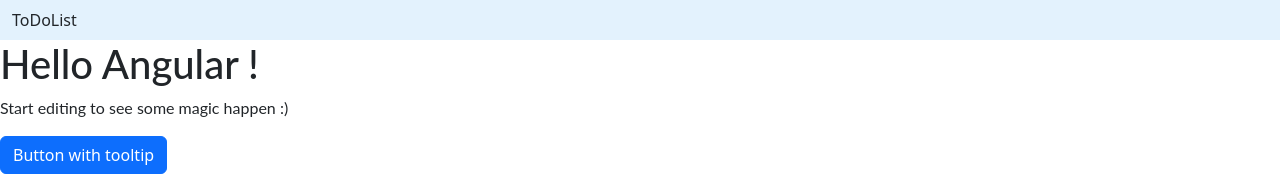
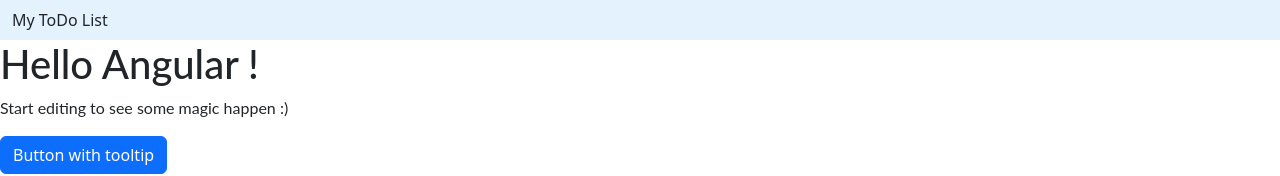
Before and after one commit to tobydao/Angular-ToDoList, an Angular app: page / in a window 1280 px wide. Shown: the top 176 px of the page. Built offline with nearby package versions, Linux system fonts and the light colour scheme.

Commit message:
changed header title

```diff
--- a/src/app/header/header.component.html
+++ b/src/app/header/header.component.html
@@ -1,7 +1,7 @@
 <nav class="navbar navbar-light" style="background-color: #e3f2fd;">
   <div class="container-fluid">
     <div class="navbar-header">
-        ToDoList
+        My ToDo List
     </div>
   </div>
 </nav>
```
